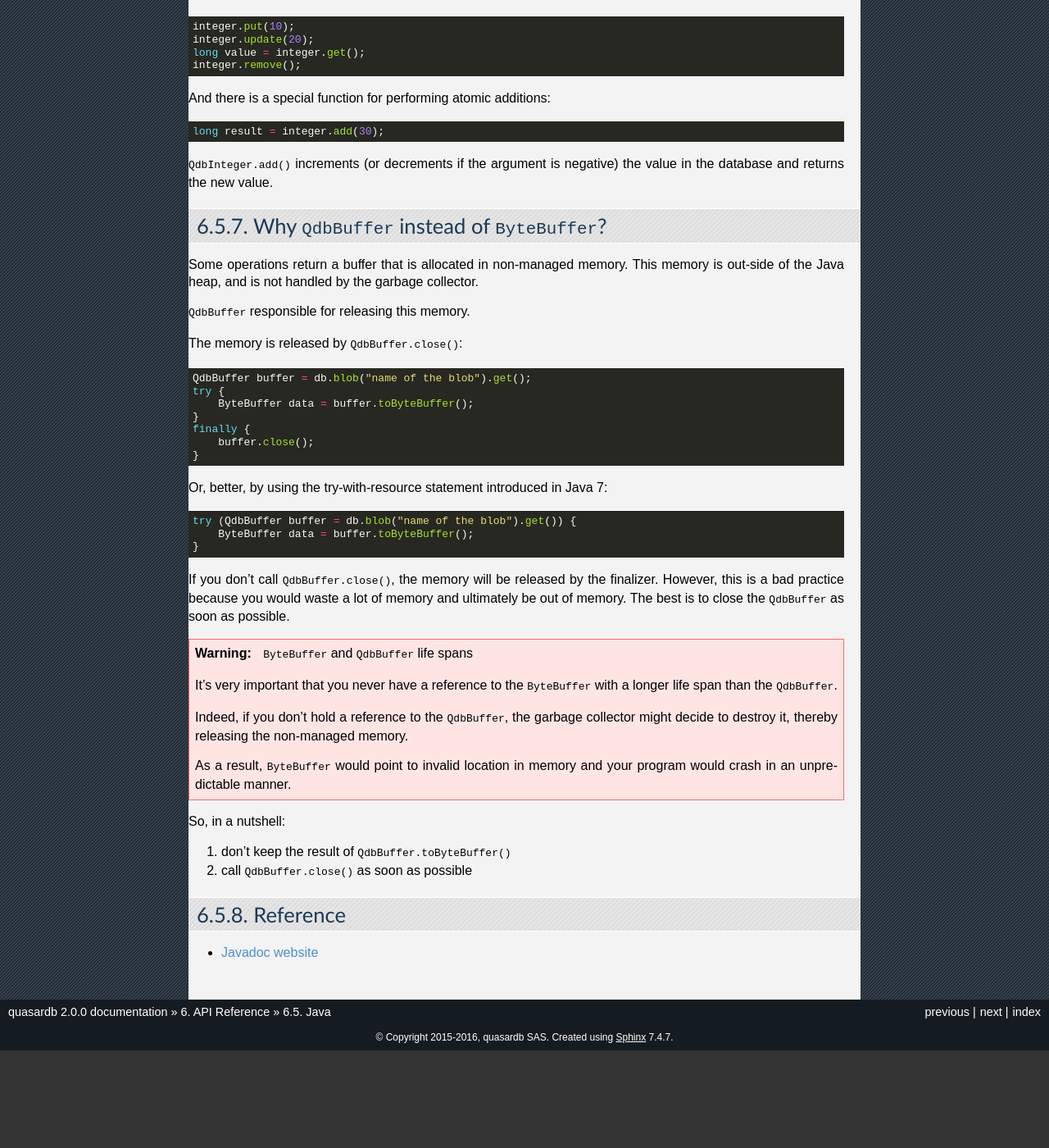
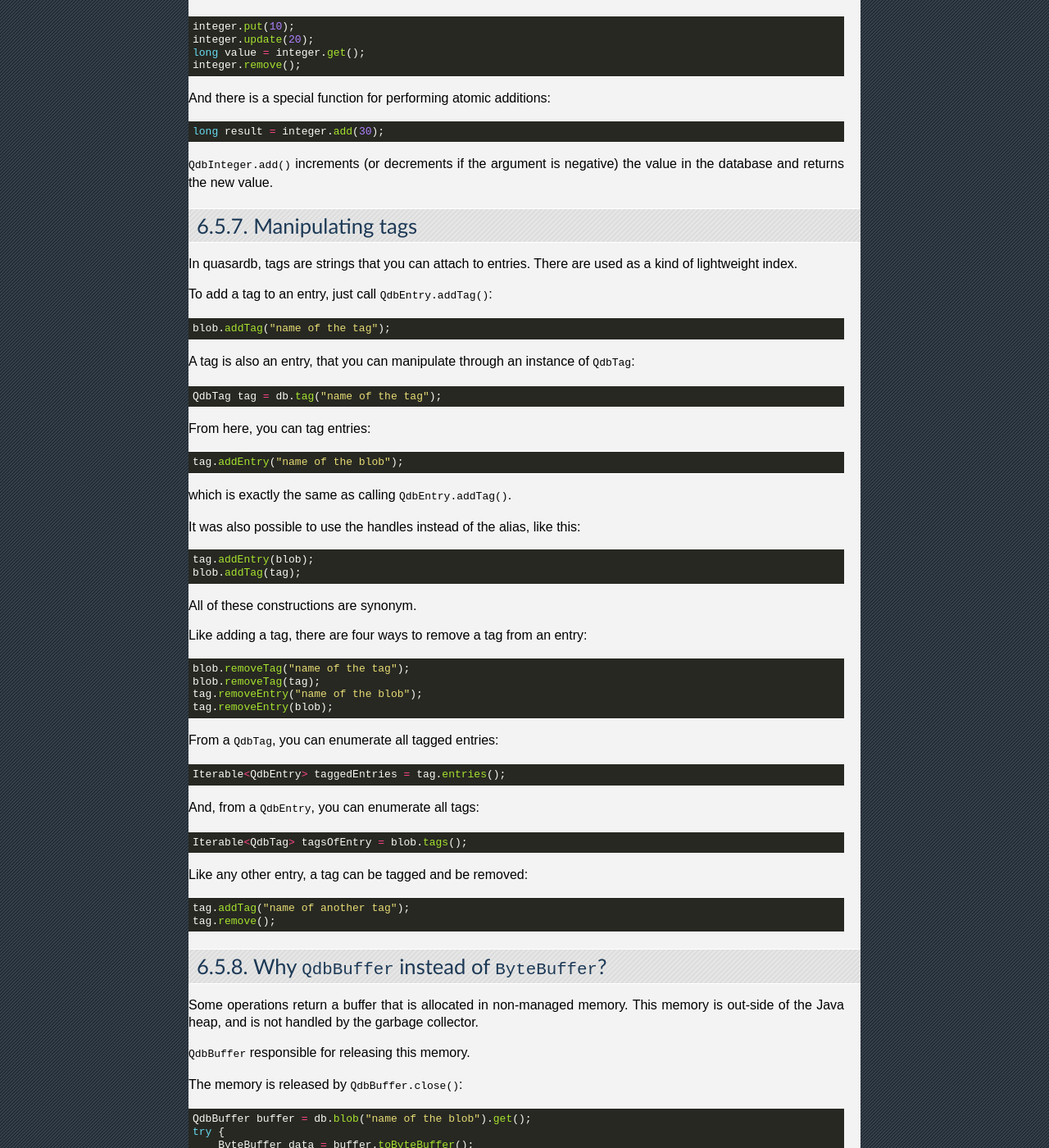
Before and after one commit to iltommi/qdb-documentation, a Sphinx documentation site: the page built from source/api/java.rst, in a window 1280 px wide and 1400 px high, scrolled down 3837 px. Shown: the whole window at 82% size. Built offline with Sphinx 7.4.7, drawn with Linux system fonts in a browser that asks for light colours; before the commit the page ends 5118 px from its top, so only the background shows below that; some of the changed text lies outside the part shown.

Commit message:
JAVA: add tag and class hierarchy

```diff
--- a/source/api/java.rst
+++ b/source/api/java.rst
@@ -219,6 +219,52 @@ And there is a special function for performing atomic additions::
 
 ``QdbInteger.add()`` increments (or decrements if the argument is negative) the value in the database and returns the new value.
 
+
+Manipulating tags
+-----------------
+
+In quasardb, tags are strings that you can attach to entries. There are used as a kind of lightweight index.
+
+To add a tag to an entry, just call ``QdbEntry.addTag()``::
+
+    blob.addTag("name of the tag");
+
+A tag is also an entry, that you can manipulate through an instance of ``QdbTag``::
+
+    QdbTag tag = db.tag("name of the tag");
+
+From here, you can tag entries::
+
+    tag.addEntry("name of the blob");
+
+which is exactly the same as calling ``QdbEntry.addTag()``.
+
+It was also possible to use the handles instead of the alias, like this::
+
+    tag.addEntry(blob);
+    blob.addTag(tag);
+
+All of these constructions are synonym.
+
+Like adding a tag, there are four ways to remove a tag from an entry::
+
+    blob.removeTag("name of the tag");
+    blob.removeTag(tag);
+    tag.removeEntry("name of the blob");
+    tag.removeEntry(blob);
+
+From a ``QdbTag``, you can enumerate all tagged entries::
+
+    Iterable<QdbEntry> taggedEntries = tag.entries();
+
+And, from a ``QdbEntry``, you can enumerate all tags::
+
+    Iterable<QdbTag> tagsOfEntry = blob.tags();
+
+Like any other entry, a tag can be tagged and be removed::
+
+    tag.addTag("name of another tag");
+    tag.remove();
 
 Why ``QdbBuffer`` instead of ``ByteBuffer``?
 --------------------------------------------
@@ -261,6 +307,80 @@ So, in a nutshell:
 1. don't keep the result of ``QdbBuffer.toByteBuffer()``
 2. call ``QdbBuffer.close()`` as soon as possible
 
+Appendix A: entry class hierarchy
+---------------------------------
+
+* ``QdbEntry``
+
+  * ``QdbDeque``
+
+  * ``QdbExpirableEntry``
+
+    * ``QdbBlob``
+
+    * ``QdbInteger``
+
+  * ``QdbHashSet``
+
+  * ``QdbStream``
+
+  * ``QdbTag``
+
+Appendix B: exception class hierarchy
+-------------------------------------
+
+* ``RuntimeException``
+
+  * ``QdbException``
+
+    * ``QdbConnectionException``
+
+      * ``QdbConnectionRefusedException``
+
+      * ``QdbHostNotFoundException``
+
+    * ``QdbInputException``
+
+      * ``QdbInvalidArgumentException``
+
+      * ``QdbOutOfBoundsException``
+
+      * ``QdbReservedException``
+
+    * ``QdbOperationException``
+
+      * ``QdbAliasAlreadyExistsException``
+
+      * ``QdbAliasNotFoundException``
+
+      * ``QdbBatchAlreadyRunException``
+
+      * ``QdbBatchCloseException``
+
+      * ``QdbBatchNotRunException``
+
+      * ``QdbBufferClosedException``
+
+      * ``QdbIncompatibleTypeException``
+
+      * ``QdbOperationDisabledException``
+
+      * ``QdbOverflowException``
+
+      * ``QdbResourceLockedException``
+
+      * ``QdbUnderflowException``
+
+    * ``QdbProtocolException``
+
+      * ``QdbUnexpeectedReplyException``
+
+    * ``QdbSystemException``
+
+      * ``QdbLocalSystemException``
+
+      * ``QdbRemoteSystemException``
+
 Reference
 ---------
 
```
Also changed, not shown: other parts of source/api/java.rst (+2 -2 lines).
